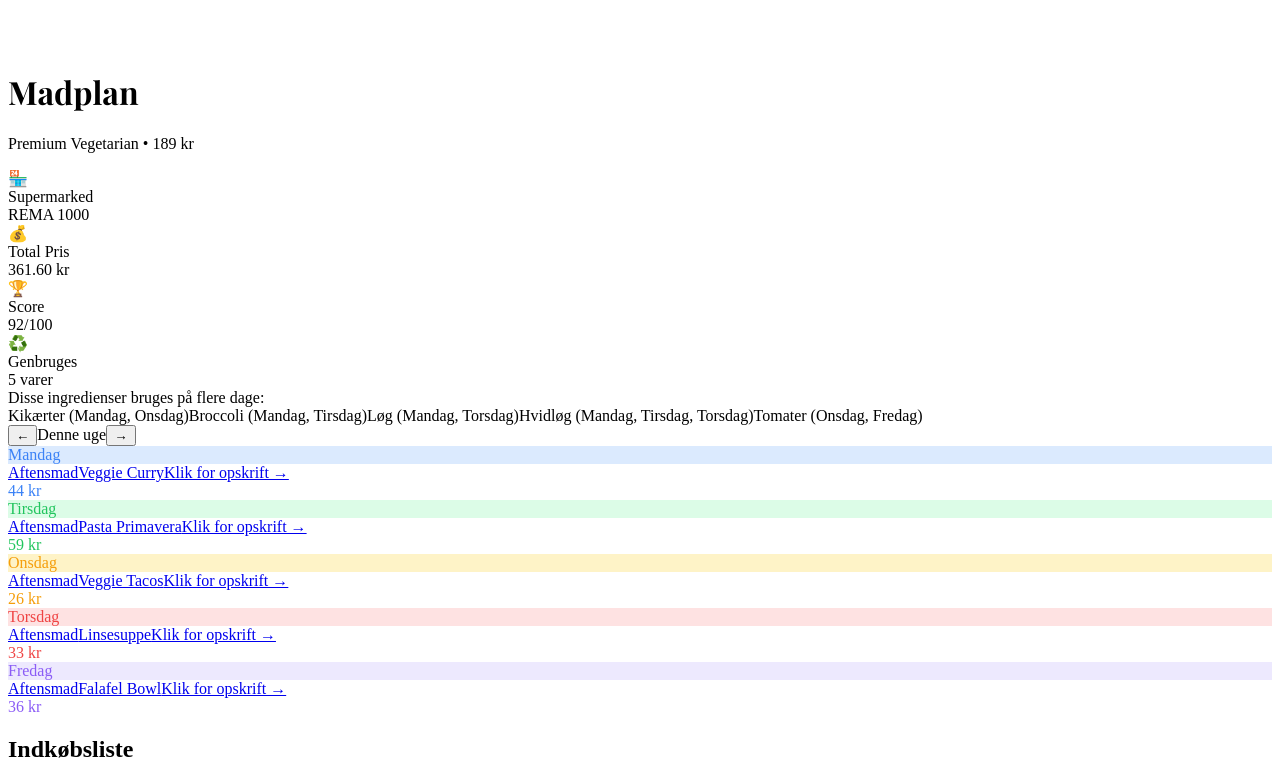
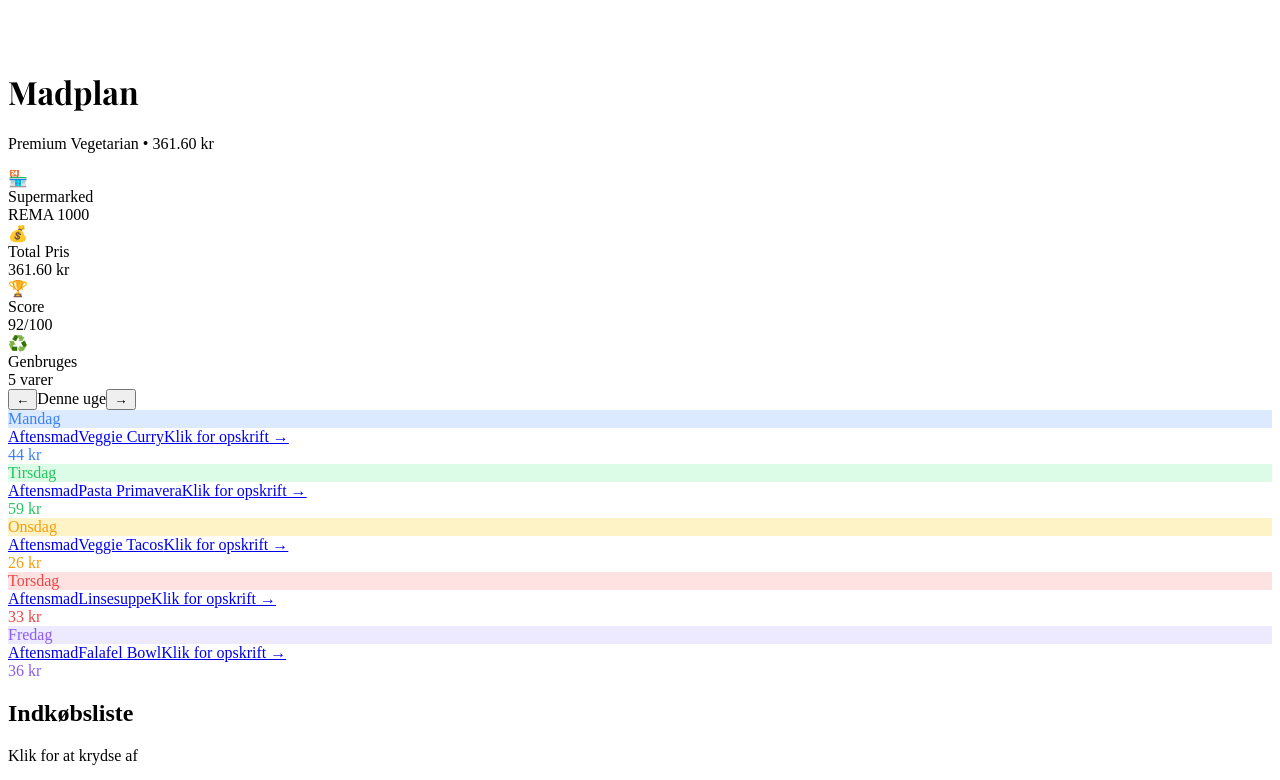
Before and after one commit to SevkanFeisty/feisty-recipes, a Next.js app: page /madplan in a window 1280 px wide. Shown: the part 1600-2380 px from the top of the page. Built offline with nearby package versions, Linux system fonts and the light colour scheme; a web font is replaced by a local one.

Commit message:
Fix: image corrections for recipes + madplan layout

```diff
--- a/app/madplan/page.js
+++ b/app/madplan/page.js
@@ -232,7 +232,7 @@ export default function MadplanPage() {
       <div className="bg-gradient-to-r from-emerald-600 to-teal-500 py-6">
         <div className="mx-auto max-w-7xl px-4 text-center text-white">
           <h1 className="font-display text-2xl font-bold">Madplan</h1>
-          <p className="mt-1 text-emerald-100 text-sm">{selectedPlan.plan_name} • {selectedPlan.total_cost_dkk} kr</p>
+          <p className="mt-1 text-emerald-100 text-sm">{selectedPlan.plan_name} • {totalPrice.toFixed(2)} kr</p>
         </div>
       </div>
 
@@ -265,19 +265,6 @@ export default function MadplanPage() {
               <div className="text-xl font-bold text-amber-600">{multiDayIngredients.length} varer</div>
             </div>
           </div>
-
-          {multiDayIngredients.length > 0 && (
-            <div className="mt-4 pt-4 border-t border-amber-200">
-              <div className="text-sm text-amber-800 font-medium mb-2">Disse ingredienser bruges på flere dage:</div>
-              <div className="flex flex-wrap gap-2">
-                {multiDayIngredients.map((item, idx) => (
-                  <span key={idx} className="px-3 py-1 bg-amber-100 text-amber-700 rounded-full text-sm">
-                    {item.name} ({item.days.join(', ')})
-                  </span>
-                ))}
-              </div>
-            </div>
-          )}
         </div>
 
         {/* Week Navigation */}
@@ -327,9 +314,9 @@ export default function MadplanPage() {
 
         {/* Grocery List - By Category */}
         <div className="bg-white rounded-2xl shadow-lg p-8">
-          <div className="flex items-center justify-between mb-6">
+          <div className="mb-6">
             <h2 className="text-2xl font-bold text-slate-900">Indkøbsliste</h2>
-            <span className="text-sm text-slate-500">Klik for at krydse af</span>
+            <p className="text-sm text-slate-500 mt-1">Klik for at krydse af</p>
           </div>
 
           {Object.entries(groceryList).map(([category, items]) => {
@@ -383,6 +370,24 @@ export default function MadplanPage() {
           </div>
         </div>
 
+        {/* Multi-day ingredients - below grocery list */}
+        {multiDayIngredients.length > 0 && (
+          <div className="mt-8 bg-amber-50 border border-amber-200 rounded-2xl p-6">
+            <div className="flex items-center gap-2 mb-4">
+              <span className="text-2xl">♻️</span>
+              <h3 className="text-lg font-bold text-amber-800">Disse ingredienser bruges på flere dage</h3>
+            </div>
+            <p className="text-sm text-amber-700 mb-4">Køb lidt ekstra af disse varer for at undgå madspild:</p>
+            <div className="flex flex-wrap gap-2">
+              {multiDayIngredients.map((item, idx) => (
+                <span key={idx} className="px-4 py-2 bg-white border border-amber-300 text-amber-700 rounded-full text-sm font-medium">
+                  {item.name} → bruges {item.days.length} dage ({item.days.join(', ')})
+                </span>
+              ))}
+            </div>
+          </div>
+        )}
+
         {/* Action Button */}
         <div className="flex flex-wrap justify-center gap-4 mt-8">
           <button className="px-8 py-4 bg-emerald-500 text-white font-bold rounded-full hover:bg-emerald-600 transition-colors shadow-lg text-lg">
--- a/app/opskrifter/page.js
+++ b/app/opskrifter/page.js
@@ -2,7 +2,7 @@ import Link from "next/link";
 
 export const metadata = {
   title: "Opskrifter - Feisty",
-  description: "Find klassiske danske opskrifter og internationale retter. Fra frikadeller til sushi.",
+  description: "Find klassiske danske opskrifter og internationale favoritter. Fra frikadeller til sushi.",
 };
 
 const recipes = [
@@ -23,7 +23,7 @@ const recipes = [
     category: "Hovedretter",
     prepTime: "15",
     cookTime: "30",
-    image: "https://images.unsplash.com/photo-1607522370275-f14206abe5d3?w=800&h=600&fit=crop",
+    image: "https://images.unsplash.com/photo-1589301760014-d929f3979dbc?w=800&h=600&fit=crop",
   },
   {
     id: "tarteletter",
@@ -32,7 +32,7 @@ const recipes = [
     category: "Hovedretter",
     prepTime: "30",
     cookTime: "30",
-    image: "https://images.unsplash.com/photo-1544025162-d76694265947?w=800&h=600&fit=crop",
+    image: "https://images.unsplash.com/photo-1607532941433-304659e8198a?w=800&h=600&fit=crop",
   },
   {
     id: "boefstroganoff",
--- a/app/page.js
+++ b/app/page.js
@@ -181,7 +181,7 @@ const featuredRecipes = [
     id: "braendende-kaerlighed",
     title: "Brændende Kærlighed",
     time: "45 min",
-    image: "https://images.unsplash.com/photo-1589302168068-964664d93dc0?w=600&h=450&fit=crop",
+    image: "https://images.unsplash.com/photo-1589301760014-d929f3979dbc?w=600&h=450&fit=crop",
   },
   {
     id: "rugbrod",
@@ -193,6 +193,6 @@ const featuredRecipes = [
     id: "tarteletter",
     title: "Tarteletter",
     time: "60 min",
-    image: "https://images.unsplash.com/photo-1544025162-d76694265947?w=600&h=450&fit=crop",
+    image: "https://images.unsplash.com/photo-1607532941433-304659e8198a?w=600&h=450&fit=crop",
   },
 ];
```
